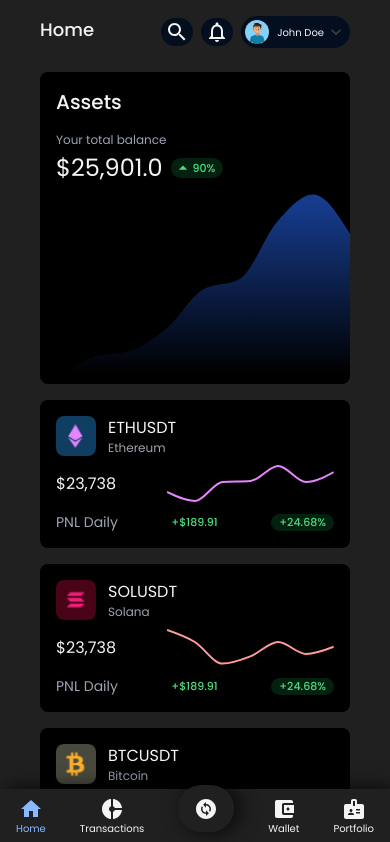
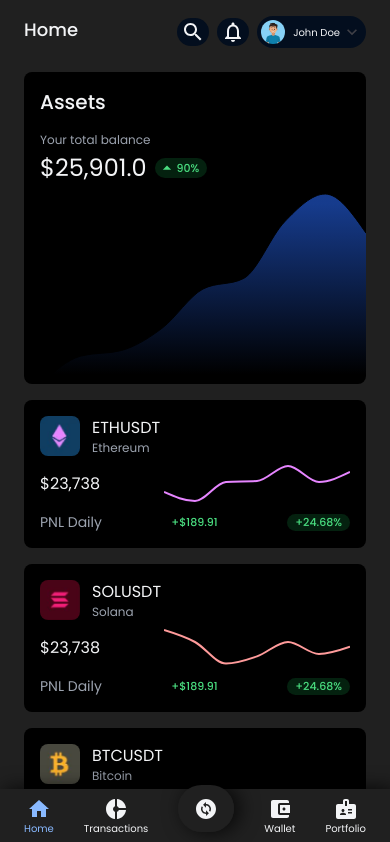
Before and after one commit to parsaes85/cryptocurrency-dashboard, a React (Vite) app: page / in a window 390 px wide. Shown: the top 842 px of the page. Built offline with nearby package versions, Linux system fonts and the light colour scheme; the HTML template or start-up script is replaced by a standard one.

Commit message:
fix paddings

```diff
--- a/src/App.jsx
+++ b/src/App.jsx
@@ -11,7 +11,7 @@
   return (
     <div className="flex min-h-[100vh] font-poppins">
       <Sidebar />
-      <div className="flex-[4] bg-bg-1 px-10 py-4">
+      <div className="flex-[4] bg-bg-1 px-6 sm:px-10 pt-4 pb-20 sm:pb-4">
         <Topbar />
         {router}
         </div>
--- a/src/Components/Sidebar/Sidebar.jsx
+++ b/src/Components/Sidebar/Sidebar.jsx
@@ -77,7 +77,7 @@
         </div>
       </div>
       <div className="sm:hidden">
-        <div className="bg-bg-1 z-50 py-2 px-4 fixed bottom-0 left-0 w-full shadow-3xl">
+        <div className="bg-bg-1 z-50 py-2 px-6 fixed bottom-0 left-0 w-full shadow-3xl">
           <ul className="text-gray-100 text-[10px] flex justify-between">
             <li>
               <NavLink to="/" className="flex flex-col items-center">
```
